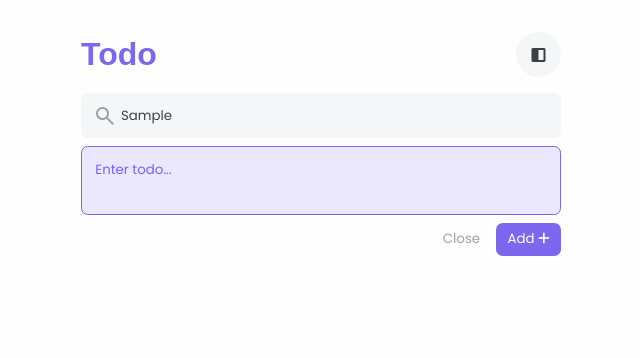
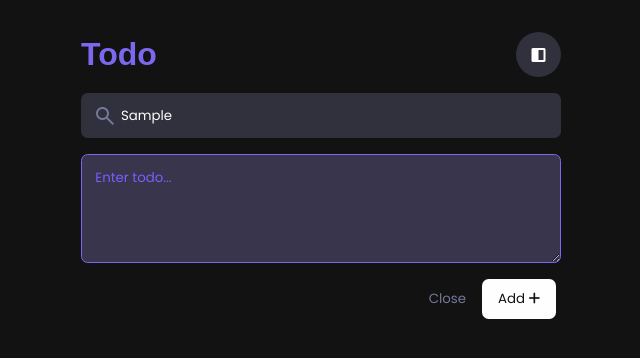
Before and after one commit to Gift-Jackson/react-todo, a React (Vite) app: page / in a window 1280 px wide. Both pictures are taken after typing "Sample" into the empty fields and a click on the button "Add task". Shown: the top 358 px of the page, without its empty margins (319-959 px from the left). Built offline with nearby package versions, Linux system fonts and the light colour scheme; the HTML template or start-up script is replaced by a standard one; a web font is replaced by a local one.

Commit message:
Added todo, animation and toast

```diff
--- a/index.html
+++ b/index.html
@@ -14,7 +14,7 @@
   <title>Vite + React</title>
 </head>
 
-<body class="dar">
+<body class="dark">
   <div id="root"></div>
   <script type="module" src="/src/main.jsx"></script>
 </body>
--- a/package.json
+++ b/package.json
@@ -13,7 +13,8 @@
     "framer-motion": "^11.1.9",
     "react": "^18.2.0",
     "react-dom": "^18.2.0",
-    "react-router-dom": "^6.23.1"
+    "react-router-dom": "^6.23.1",
+    "sonner": "^1.4.41"
   },
   "devDependencies": {
     "@types/react": "^18.2.66",
--- a/src/App.jsx
+++ b/src/App.jsx
@@ -1,9 +1,18 @@
 import { Routes, Route } from "react-router-dom"
 import Home from "./Pages/Home"
+import { Toaster } from 'sonner';
 
 const App = () => {
   return (
     <>
+      <Toaster position="top-center"
+      toastOptions={{
+        style: {
+          background: 'crimson',
+          border: 'none'
+        },
+        className: 'class',
+      }}/>
       <Routes>
         <Route path="/" element={<Home/>}/>
       </Routes>
--- a/src/Pages/Home.jsx
+++ b/src/Pages/Home.jsx
@@ -1,10 +1,31 @@
 import { useState } from "react";
 import styles from "../styles/home.module.css";
 import { AnimatePresence, motion } from "framer-motion";
+import { toast } from "sonner";
 
 const Home = () => {
   const [showInput, setShowInput] = useState(false);
+  const [todos, setTodos] = useState([]);
+  const [newTodo, setNewTodo] = useState("");
 
+  const handleChange = (e) => {
+    setNewTodo(e.target.value);
+  };
+
+  const addTodo = () => {
+    if (newTodo.trim() === "") {
+      toast.warning("Add a todo first!");
+    } else {
+      setTodos((t) => [...t, newTodo]);
+      setNewTodo("");
+      setShowInput(!showInput);
+    }
+  };
+
+  const deleteTodo = (index) => {
+    const updatedTodo = todos.filter((_, i) => i !== index);
+    setTodos(updatedTodo);
+  };
   const toggleInput = () => {
     setShowInput(!showInput);
   };
@@ -17,6 +38,31 @@ const Home = () => {
     animate: {
       opacity: 1,
       y: 0,
+      transition: {
+        type: "spring",
+        stiffness: "400",
+      },
+    },
+    exit: {
+      opacity: 0,
+      y: -10,
+    },
+  };
+  const todoVars = {
+    initial: {
+      opacity: 0,
+      y: -10,
+    },
+    animate: {
+      opacity: 1,
+      y: 0,
+      staggerChildren: "0.2s",
+      transition: {
+        delay: 0.2,
+
+        type: "spring",
+        stiffness: "400",
+      },
     },
     exit: {
       opacity: 0,
@@ -29,7 +75,6 @@ const Home = () => {
       <main>
         <div className={styles.header}>
           <h1>Todo</h1>
-
           <button className={styles.menu_btn}>
             <span className="material-symbols-outlined">side_navigation</span>
           </button>
@@ -40,9 +85,34 @@ const Home = () => {
           <input type="text" placeholder="Search todo..." />
         </div>
 
+        <div>
+          <ul className={styles.todos}>
+            <AnimatePresence mode="popLayout">
+              {todos.map((todo, index) => (
+                <motion.li
+                  variants={todoVars}
+                  initial="initial"
+                  animate="animate"
+                  exit="exit"
+                  className={styles.todo}
+                  key={index}
+                >
+                  <p>{todo}</p>
+                  <button
+                    className={styles.del}
+                    onClick={() => deleteTodo(index)}
+                  >
+                    <i className="fa-solid fa-trash"></i>
+                  </button>
+                </motion.li>
+              ))}
+            </AnimatePresence>
+          </ul>
+        </div>
+
         <div className={styles.wrapper}>
           {showInput ? (
-            <AnimatePresence mode="wait">
+            <AnimatePresence>
               <motion.div
                 variants={boxVars}
                 initial="initial"
@@ -50,21 +120,31 @@ const Home = () => {
                 exit="exit"
                 className={styles.input_wrap}
               >
-                <textarea placeholder="Enter todo..."></textarea>
+                <textarea
+                  rows={4}
+                  placeholder="Enter todo..."
+                  onChange={handleChange}
+                ></textarea>
                 <div className={styles.btns}>
                   <button onClick={toggleInput} className={styles.close}>
                     Close
                   </button>
-                  <button className={styles.add}>
+                  <button className={styles.add} onClick={addTodo}>
                     Add <i className="fa-solid fa-plus"></i>
                   </button>
                 </div>
               </motion.div>
             </AnimatePresence>
           ) : (
-            <button onClick={toggleInput} className={styles.toggle}>
-              Add task &nbsp; <i className="fa-solid fa-plus"></i>
-            </button>
+            <div className={styles.end}>
+              <motion.button
+                layout
+                onClick={toggleInput}
+                className={styles.toggle}
+              >
+                Add task &nbsp; <i className="fa-solid fa-plus"></i>
+              </motion.button>
+            </div>
           )}
         </div>
       </main>
--- a/src/index.css
+++ b/src/index.css
@@ -29,11 +29,16 @@
   --bg-slider: #f5f6f7;
   --slider: #fefefe;
   --theme-shadow: 0 3px 5px rgba(0, 0, 0, 0.2);
+
+  /* button */
+  --btn-bg: mediumslateblue;
+  --btn-text: #fefefe;
 }
 
 .dark {
   --secondary-color: #30313d;
-  --bg-color: #17181f;
+  /* --bg-color: #17181f; */
+  --bg-color: #121212;
   --text-color: #fefefe;
   --grey: #76789b;
 
@@ -41,6 +46,10 @@
   --bg-slider: #30313d;
   --slider: var(--primary-color);
   --theme-shadow: 0 2px 5px rgba(0, 0, 0, .2);
+
+  /* button */
+  --btn-bg: #fefefe;
+  --btn-text: #121212;
 }
 
 *::selection {
--- a/src/styles/home.module.css
+++ b/src/styles/home.module.css
@@ -61,6 +61,12 @@
 .wrapper{
     margin-top: .5em;
 }
+
+.end{
+    display: flex;
+    justify-content: flex-end;
+    align-items: center;
+}
 .toggle{
     background-color: transparent;
     padding: .5em;
@@ -75,11 +81,11 @@
     flex-direction: column;
 }
 .input_wrap textarea{
-    resize: none;
+    resize: vertical;
     padding: 1em;
     border: 1px solid var(--primary-color);
     border-radius: .5em;
-    background-color: rgba(175, 163, 245, 0.25);
+    background-color: rgba(169, 155, 248, 0.25);
 }
 
 .input_wrap textarea::placeholder{
@@ -87,9 +93,10 @@
 }
 .btns{
     display: flex;
-    margin-top: .5em;
+    margin-top: 1em;
     justify-content: flex-end;
     gap: 1em;
+    padding-right: .3em;
 }
 .close{
     background-color: transparent;
@@ -99,8 +106,41 @@
     color: var(--text-color);
 }
 .add{
-    background-color: var(--primary-color);
-    color: var(--white);
-    padding: .5em .85em;
+    background-color: var(--btn-bg);
+    color: var(--btn-text);
+    padding: .75em 1.2em;
     border-radius: .5em;
 }
+
+.todos{
+    margin-top: 1em;
+}
+.todo{
+    margin-bottom: .5em;
+    padding: 1em;
+    background-color: var(--border-color);
+    border-radius: .5em;
+    border: 1px solid var(--border-color);
+    position: relative;
+}
+.todo p{
+    width: 80%;
+    font-size: small;
+    text-align: justify;
+}
+.del{
+    background-color: transparent;
+    border: 1px solid var(--border-color);
+    height: 35px;
+    width: 35px;
+    display: flex;
+    justify-content: center;
+    align-items: center;
+    position: absolute;
+    top: .5em;
+    right: .5em;
+    border-radius: .5em;
+}
+.del:hover{
+    background-color: var(--secondary-color);
+}
```
Also changed, not shown: 1 other file (tests, documents, lock files or other folders).
